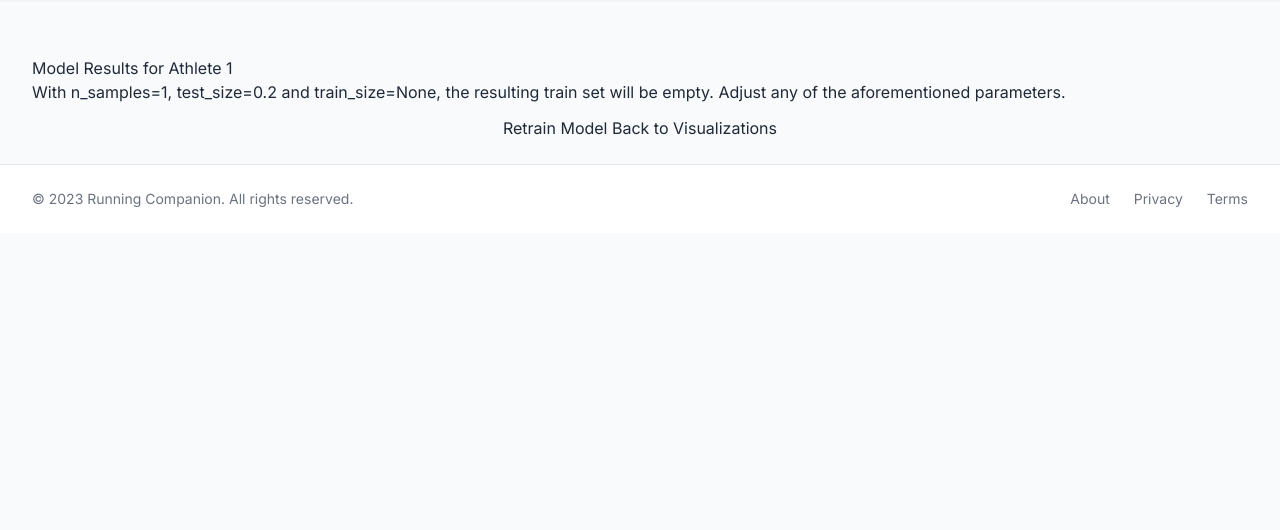
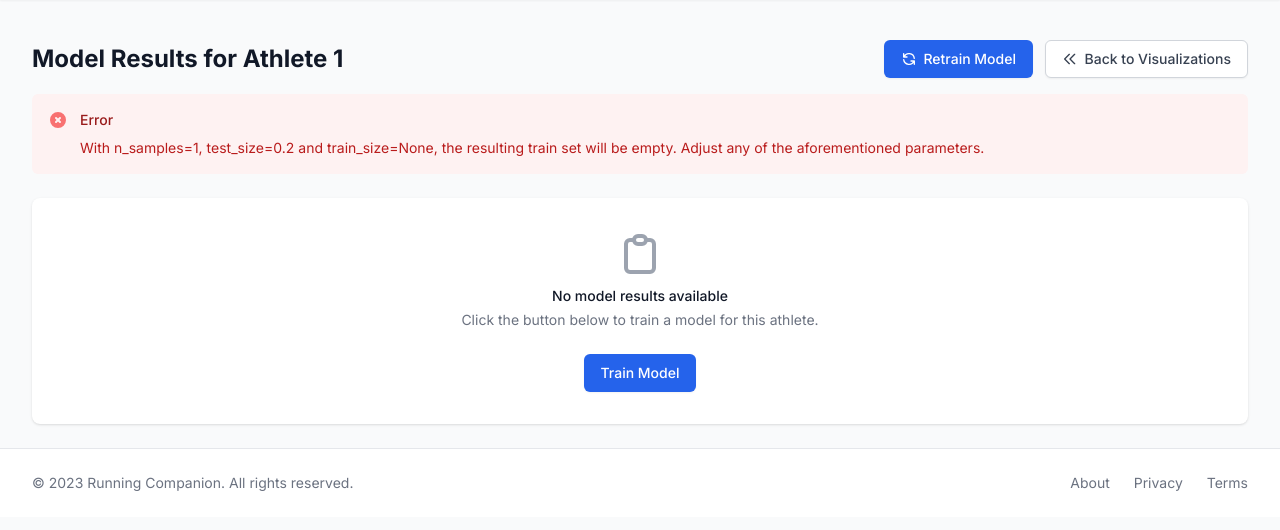
Before and after one commit to FdiLmr/running_companion, a Flask app: page /train_model/1 in a window 1280 px wide. Shown: the part 64-594 px from the top of the page. Run offline with Flask 3, Linux system fonts and the light colour scheme; tables that the repository leaves empty hold one stand-in row (values such as "Sample post"); parts of the project's set-up code (start-up, migrations or seed data) failed here and were passed over; some libraries are stand-ins or nearby versions.

Commit message:
Updated model page with modern front

```diff
--- a/second_part/templates/model_results.html
+++ b/second_part/templates/model_results.html
@@ -1,67 +1,145 @@
 {% extends "base.html" %}
 
+{% block title %}Model Results - Athlete {{ athlete_id }}{% endblock %}
+
 {% block content %}
-<div class="container mt-4">
-    <h2>Model Results for Athlete {{ athlete_id }}</h2>
+<div class="mb-6">
+  <div class="flex flex-col md:flex-row md:items-center md:justify-between">
+    <h1 class="text-2xl font-bold text-gray-900">Model Results for Athlete {{ athlete_id }}</h1>
+    <div class="mt-4 md:mt-0 space-x-2">
+      <a href="{{ url_for('train_model_route', athlete_id=athlete_id) }}" class="inline-flex items-center px-4 py-2 border border-transparent text-sm font-medium rounded-md shadow-sm text-white bg-blue-600 hover:bg-blue-700 focus:outline-none focus:ring-2 focus:ring-offset-2 focus:ring-blue-500">
+        <svg xmlns="http://www.w3.org/2000/svg" class="h-4 w-4 mr-1.5" fill="none" viewBox="0 0 24 24" stroke="currentColor">
+          <path stroke-linecap="round" stroke-linejoin="round" stroke-width="2" d="M4 4v5h.582m15.356 2A8.001 8.001 0 004.582 9m0 0H9m11 11v-5h-.581m0 0a8.003 8.003 0 01-15.357-2m15.357 2H15" />
+        </svg>
+        Retrain Model
+      </a>
+      <a href="{{ url_for('visualize', athlete_id=athlete_id) }}" class="inline-flex items-center px-4 py-2 border border-gray-300 shadow-sm text-sm font-medium rounded-md text-gray-700 bg-white hover:bg-gray-50 focus:outline-none focus:ring-2 focus:ring-offset-2 focus:ring-blue-500">
+        <svg xmlns="http://www.w3.org/2000/svg" class="h-4 w-4 mr-1.5" fill="none" viewBox="0 0 24 24" stroke="currentColor">
+          <path stroke-linecap="round" stroke-linejoin="round" stroke-width="2" d="M11 19l-7-7 7-7m8 14l-7-7 7-7" />
+        </svg>
+        Back to Visualizations
+      </a>
+    </div>
+  </div>
 
   {% if error_message %}
-    <div class="alert alert-danger">
-        {{ error_message }}
+  <div class="mt-4 rounded-md bg-red-50 p-4">
+    <div class="flex">
+      <div class="flex-shrink-0">
+        <svg class="h-5 w-5 text-red-400" xmlns="http://www.w3.org/2000/svg" viewBox="0 0 20 20" fill="currentColor">
+          <path fill-rule="evenodd" d="M10 18a8 8 0 100-16 8 8 0 000 16zM8.707 7.293a1 1 0 00-1.414 1.414L8.586 10l-1.293 1.293a1 1 0 101.414 1.414L10 11.414l1.293 1.293a1 1 0 001.414-1.414L11.414 10l1.293-1.293a1 1 0 00-1.414-1.414L10 8.586 8.707 7.293z" clip-rule="evenodd" />
+        </svg>
+      </div>
+      <div class="ml-3">
+        <h3 class="text-sm font-medium text-red-800">Error</h3>
+        <div class="mt-2 text-sm text-red-700">
+          <p>{{ error_message }}</p>
+        </div>
+      </div>
+    </div>
   </div>
   {% endif %}
+</div>
 
 {% if model_outputs %}
-    <div class="card mb-4">
-        <div class="card-header">
-            <h4>Model Performance</h4>
+<!-- Model Performance Overview -->
+<div class="bg-white shadow overflow-hidden sm:rounded-lg mb-6">
+  <div class="px-4 py-5 sm:px-6 bg-gray-50">
+    <h3 class="text-lg leading-6 font-medium text-gray-900">Model Performance</h3>
+    <p class="mt-1 max-w-2xl text-sm text-gray-500">Key metrics indicating the quality of predictions.</p>
   </div>
-        <div class="card-body">
-            <div class="row">
-                <div class="col-md-6">
-                    <h5>Absolute VDOT Model</h5>
-                    <p>R² Score: {{ model_outputs.absolute_vdot_score|round(3) }}</p>
+  <div class="border-t border-gray-200">
+    <dl>
+      <div class="bg-white px-4 py-5 sm:grid sm:grid-cols-2 sm:gap-4 sm:px-6">
+        <div class="space-y-1">
+          <dt class="text-sm font-medium text-gray-500">Absolute VDOT Model</dt>
+          <dd class="mt-1 text-lg font-semibold text-gray-900">R² Score: {{ model_outputs.absolute_vdot_score|round(3) }}</dd>
+          <dd class="text-xs text-gray-500">Indicates how well the model predicts overall fitness level.</dd>
         </div>
-                <div class="col-md-6">
-                    <h5>VDOT Change Model</h5>
-                    <p>R² Score: {{ model_outputs.vdot_change_score|round(3) }}</p>
+        <div class="space-y-1 mt-4 sm:mt-0">
+          <dt class="text-sm font-medium text-gray-500">VDOT Change Model</dt>
+          <dd class="mt-1 text-lg font-semibold text-gray-900">R² Score: {{ model_outputs.vdot_change_score|round(3) }}</dd>
+          <dd class="text-xs text-gray-500">Indicates how well the model predicts fitness improvements over time.</dd>
+        </div>
+      </div>
+    </dl>
+  </div>
+</div>
+
+<!-- SHAP Plots -->
+<div class="grid grid-cols-1 lg:grid-cols-2 gap-6 mb-6">
+  <!-- Absolute VDOT SHAP Plots -->
+  <div class="bg-white shadow overflow-hidden sm:rounded-lg">
+    <div class="px-4 py-5 sm:px-6 bg-gray-50">
+      <h3 class="text-lg leading-6 font-medium text-gray-900">Absolute VDOT SHAP Plots</h3>
+      <p class="mt-1 max-w-2xl text-sm text-gray-500">Feature importance for overall fitness prediction.</p>
+    </div>
+    <div class="border-t border-gray-200 p-4">
+      <div class="space-y-4">
+        <div class="overflow-hidden rounded-lg border border-gray-200">
+          <img src="{{ url_for('static', filename='shap_plots/absolute_vdot_summary_' + athlete_id + '.png') }}"
+               class="w-full h-auto" alt="Absolute VDOT SHAP Summary Plot">
+        </div>
+        <div class="overflow-hidden rounded-lg border border-gray-200">
+          <img src="{{ url_for('static', filename='shap_plots/absolute_vdot_bar_' + athlete_id + '.png') }}"
+               class="w-full h-auto" alt="Absolute VDOT SHAP Bar Plot">
         </div>
       </div>
     </div>
   </div>
 
-    <div class="row">
-        <div class="col-md-6">
-            <div class="card mb-4">
-                <div class="card-header">
-                    <h4>Absolute VDOT SHAP Plots</h4>
+  <!-- VDOT Change SHAP Plots -->
+  <div class="bg-white shadow overflow-hidden sm:rounded-lg">
+    <div class="px-4 py-5 sm:px-6 bg-gray-50">
+      <h3 class="text-lg leading-6 font-medium text-gray-900">VDOT Change SHAP Plots</h3>
+      <p class="mt-1 max-w-2xl text-sm text-gray-500">Feature importance for fitness improvement prediction.</p>
     </div>
-                <div class="card-body">
-                    <img src="{{ url_for('static', filename='shap_plots/absolute_vdot_summary_' + athlete_id + '.png') }}"
-                         class="img-fluid mb-3" alt="Absolute VDOT SHAP Summary Plot">
-                    <img src="{{ url_for('static', filename='shap_plots/absolute_vdot_bar_' + athlete_id + '.png') }}"
-                         class="img-fluid" alt="Absolute VDOT SHAP Bar Plot">
+    <div class="border-t border-gray-200 p-4">
+      <div class="space-y-4">
+        <div class="overflow-hidden rounded-lg border border-gray-200">
+          <img src="{{ url_for('static', filename='shap_plots/vdot_change_summary_' + athlete_id + '.png') }}"
+               class="w-full h-auto" alt="VDOT Change SHAP Summary Plot">
         </div>
-            </div>
-        </div>
-        <div class="col-md-6">
-            <div class="card mb-4">
-                <div class="card-header">
-                    <h4>VDOT Change SHAP Plots</h4>
-                </div>
-                <div class="card-body">
-                    <img src="{{ url_for('static', filename='shap_plots/vdot_change_summary_' + athlete_id + '.png') }}"
-                         class="img-fluid mb-3" alt="VDOT Change SHAP Summary Plot">
+        <div class="overflow-hidden rounded-lg border border-gray-200">
           <img src="{{ url_for('static', filename='shap_plots/vdot_change_bar_' + athlete_id + '.png') }}"
-                         class="img-fluid" alt="VDOT Change SHAP Bar Plot">
+               class="w-full h-auto" alt="VDOT Change SHAP Bar Plot">
         </div>
       </div>
     </div>
   </div>
-    {% endif %}
+</div>
 
-    <div class="text-center mt-3">
-        <a href="{{ url_for('train_model_route', athlete_id=athlete_id) }}" class="btn btn-primary">Retrain Model</a>
-        <a href="{{ url_for('visualize', athlete_id=athlete_id) }}" class="btn btn-secondary">Back to Visualizations</a>
+<!-- Explanation -->
+<div class="bg-white shadow overflow-hidden sm:rounded-lg mb-6">
+  <div class="px-4 py-5 sm:px-6 bg-gray-50">
+    <h3 class="text-lg leading-6 font-medium text-gray-900">Understanding SHAP Values</h3>
+    <p class="mt-1 max-w-2xl text-sm text-gray-500">How to interpret the model insights above.</p>
+  </div>
+  <div class="border-t border-gray-200 px-4 py-5 sm:px-6">
+    <div class="prose prose-sm max-w-none text-gray-700">
+      <p>SHAP (SHapley Additive exPlanations) values help explain the output of machine learning models. They show how much each feature contributes to pushing the model output from the base value (average prediction) to the actual prediction for a specific instance.</p>
+      <p class="mt-2">In the plots above:</p>
+      <ul class="mt-2 list-disc list-inside space-y-1">
+        <li><strong>Summary Plot:</strong> Shows the distribution of SHAP values for each feature. Features are ordered by importance, with the most important at the top.</li>
+        <li><strong>Bar Plot:</strong> Shows the average magnitude of SHAP values for each feature, providing a simple ranking of feature importance.</li>
+      </ul>
+      <p class="mt-2">Red points indicate higher feature values, while blue points indicate lower values. If red points have positive SHAP values, it means higher values of that feature tend to increase the prediction.</p>
     </div>
   </div>
+</div>
+{% else %}
+<!-- Empty State -->
+<div class="bg-white shadow rounded-lg p-8 text-center">
+  <svg xmlns="http://www.w3.org/2000/svg" class="mx-auto h-12 w-12 text-gray-400" fill="none" viewBox="0 0 24 24" stroke="currentColor">
+    <path stroke-linecap="round" stroke-linejoin="round" stroke-width="2" d="M9 5H7a2 2 0 00-2 2v12a2 2 0 002 2h10a2 2 0 002-2V7a2 2 0 00-2-2h-2M9 5a2 2 0 002 2h2a2 2 0 002-2M9 5a2 2 0 012-2h2a2 2 0 012 2" />
+  </svg>
+  <h3 class="mt-2 text-sm font-medium text-gray-900">No model results available</h3>
+  <p class="mt-1 text-sm text-gray-500">Click the button below to train a model for this athlete.</p>
+  <div class="mt-6">
+    <a href="{{ url_for('train_model_route', athlete_id=athlete_id) }}" class="inline-flex items-center px-4 py-2 border border-transparent text-sm font-medium rounded-md shadow-sm text-white bg-blue-600 hover:bg-blue-700 focus:outline-none focus:ring-2 focus:ring-offset-2 focus:ring-blue-500">
+      Train Model
+    </a>
+  </div>
+</div>
+{% endif %}
 {% endblock %}
```
Lines whose indentation alone changed are shown as unchanged.
